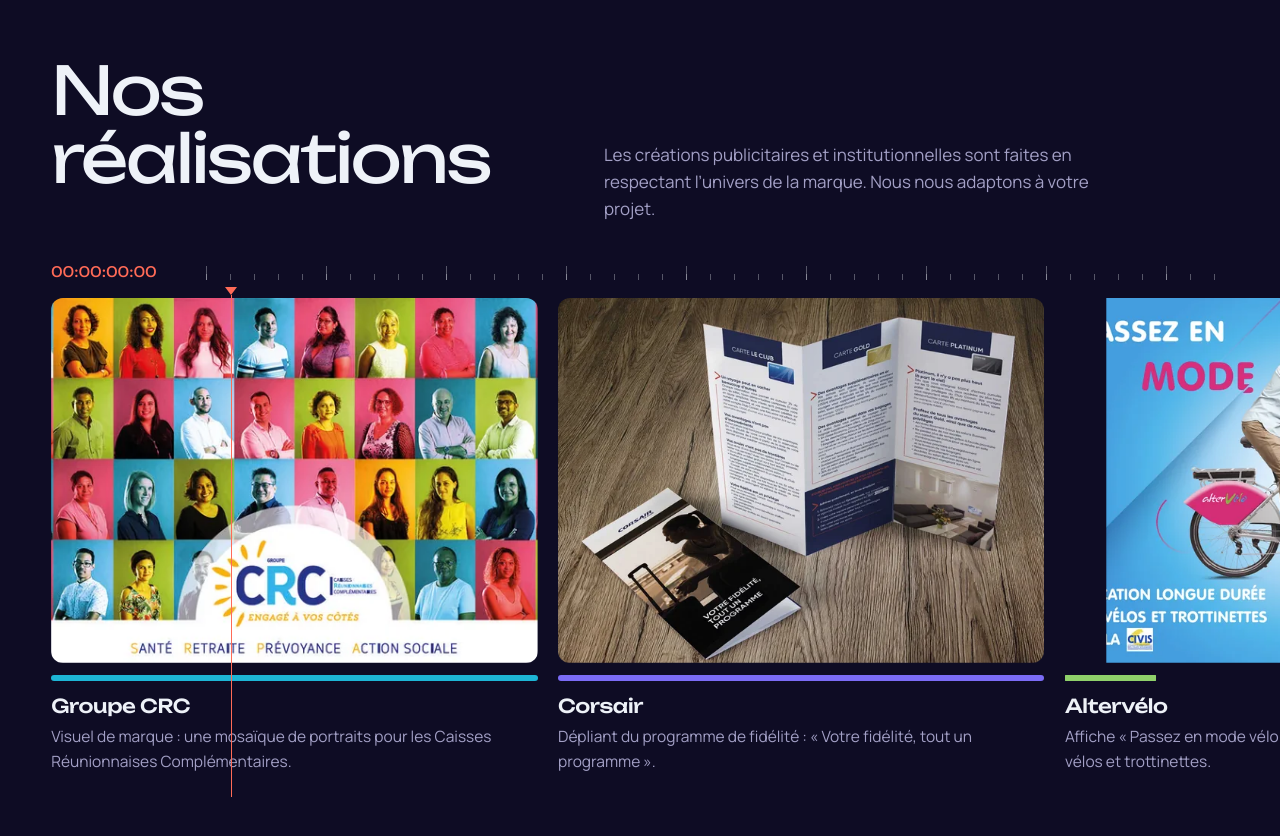
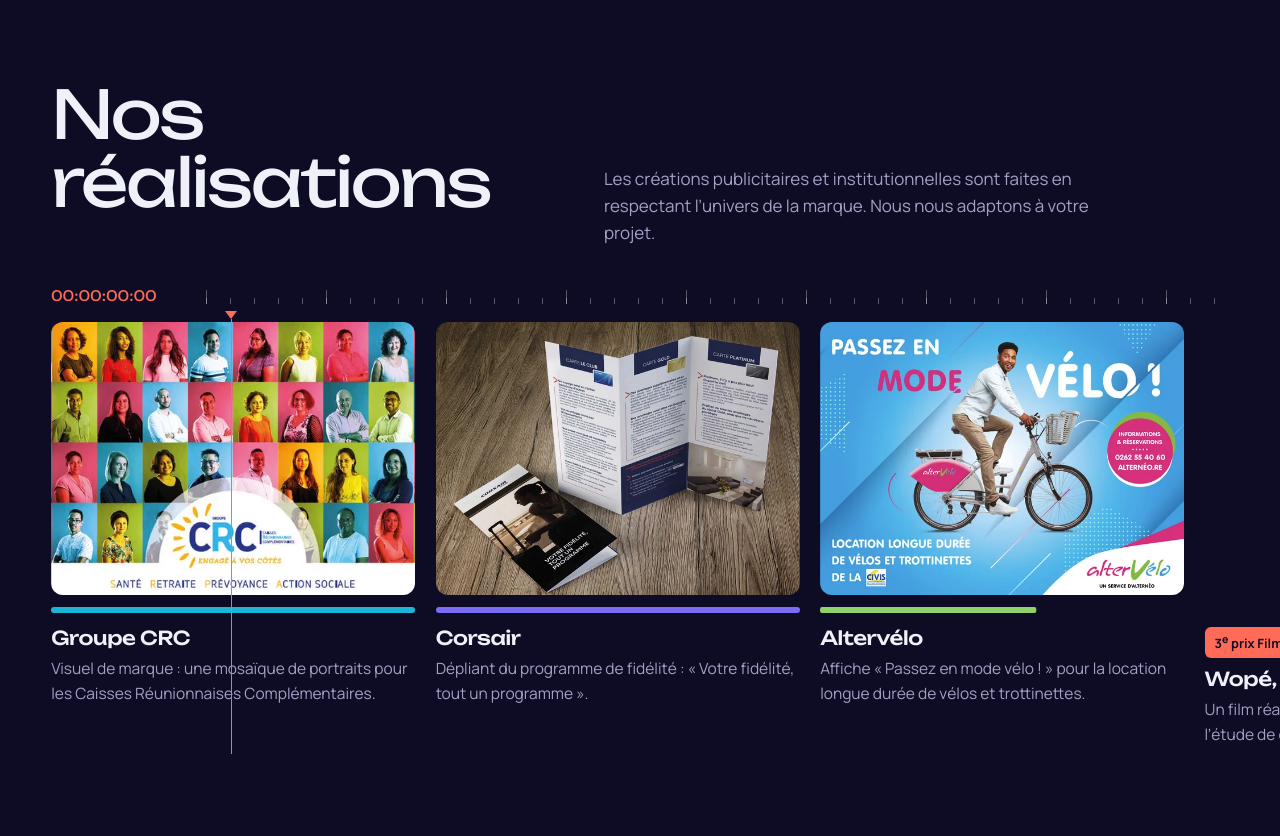
Before and after one commit to Kiwi570/gdreseau-maquette, a plain HTML site: page index.html in a window 1280 px wide. Shown: the part 6744-7580 px from the top of the page. Drawn offline with Linux system fonts and the light colour scheme; animation ran at ten frames a second.

Commit message:
Maquette GD Reseau v5 audit ecrans

```diff
--- a/assets/css/main.css
+++ b/assets/css/main.css
@@ -841,3 +841,39 @@
 .manifeste-figure::after { background: linear-gradient(180deg, rgba(14, 12, 36, .05) 0%, rgba(14, 12, 36, .22) 34%, rgba(14, 12, 36, .72) 62%, rgba(14, 12, 36, .92) 100%); }
 .manifeste-figure .org .o-line, .manifeste-figure .org .n-line { stroke-width: 1.8; }
 .manifeste-figure .org .o-node { fill: rgba(14, 12, 36, .92); }
+
+/* ---------- v5 : réalisations calées sur la hauteur de l'écran ---------- */
+.real:not(.tl-native) .real-pin { justify-content: flex-start; padding-top: calc(var(--header-h) + clamp(16px, 4vh, 48px)); }
+.real:not(.tl-native) .clip { width: calc(var(--mh, 420px) * 4 / 3); }
+.real:not(.tl-native) .clip .media { height: var(--mh, 420px); aspect-ratio: auto; }
+.real:not(.tl-native) .clip p { display: -webkit-box; -webkit-line-clamp: 2; -webkit-box-orient: vertical; overflow: hidden; }
+.real.is-compact .real-head { margin-bottom: 12px; align-items: center; }
+.real.is-compact .real-head .sec-title { font-size: clamp(1.7rem, 3.4vw, 2.8rem); margin-bottom: 0; }
+.real.is-compact .real-head p { display: none; }
+/* écrans larges mais peu hauts : pas d'effet collant pour le manifeste */
+@media (min-width: 901px) and (max-height: 699px) {
+  html.js:not(.is-calm) .manifeste { min-height: 0; }
+  .manifeste-sticky { position: relative; min-height: 0; padding-block: clamp(72px, 10vh, 120px); }
+  .manifeste-figure { height: min(88vh, 620px); }
+}
+.sec-nav.is-muted { opacity: 0; pointer-events: none; }
+@media (max-width: 1240px) { .sec-nav { display: none; } }
+/* téléphone en paysage : cartes et visuels à la hauteur de l'écran */
+@media (max-width: 900px) and (max-height: 520px) {
+  .tl-native .clip { width: min(70vw, calc((100svh - 150px) * 4 / 3)); }
+  .manifeste-figure { width: auto; height: min(84svh, 520px); max-width: 100%; margin-inline: auto; }
+  .manifeste-visual { justify-content: center; }
+  .team-stage { height: 80svh; }
+}
+/* grands écrans : la mise en page s'élargit et le texte grandit avec */
+@media (min-width: 1800px) { html { font-size: 17.5px; } :root { --max: 1640px; } }
+@media (min-width: 2300px) { html { font-size: 20px; } :root { --max: 1920px; --header-h: 88px; } }
+/* le panneau « votre équipe » tient toujours dans la hauteur de l'écran */
+@media (min-width: 901px) {
+  .brief-stage { max-height: max(170px, calc(100vh - var(--header-h) - 250px)); }
+}
+.tl-native .clip p { display: -webkit-box; -webkit-line-clamp: 2; -webkit-box-orient: vertical; overflow: hidden; }
+.real.is-compact .clip p { display: none; }
+@media (max-width: 900px) and (max-height: 520px) { .tl-native .clip p { display: none; } }
+.clip .ph--poster { container-type: size; }
+.clip .ph--poster .ph-cap { left: 0; right: 0; bottom: 0; top: auto; height: 10.67cqh; line-height: 10.67cqh; padding-inline: max(10px, 4cqw); font-size: min(.72rem, 5.4cqh); white-space: nowrap; overflow: hidden; text-overflow: ellipsis; text-align: right; }
--- a/assets/js/constellation.js
+++ b/assets/js/constellation.js
@@ -404,7 +404,7 @@
   // --- rendu WebGL
   let render;
   if (useGL) {
-    const dpr = Math.min(window.devicePixelRatio || 1, mobile ? 1.5 : 2);
+    const dpr = Math.max(1, Math.min(window.devicePixelRatio || 1, mobile ? 1.5 : 2, 3200 / Math.max(1, window.innerWidth)));
     const renderer = new Renderer({ canvas, dpr, alpha: true, premultipliedAlpha: true, antialias: false, depth: false });
     const gl = renderer.gl;
     gl.clearColor(0, 0, 0, 0);
--- a/assets/js/site.js
+++ b/assets/js/site.js
@@ -542,6 +542,7 @@
         if (!self.isActive) return;
         links.forEach((l) => { l.classList.toggle('is-on', l === a); if (l === a) l.setAttribute('aria-current', 'true'); else l.removeAttribute('aria-current'); });
         nav.classList.toggle('is-light', sec.classList.contains('is-light'));
+        nav.classList.toggle('is-muted', sec.id === 'realisations');
       },
     });
   });
@@ -624,12 +625,12 @@
   if (mimg) tl.fromTo(mimg, { scale: 1.16, yPercent: -3 }, { scale: 1, yPercent: 0, ease: 'none', duration: tl.duration() }, 0);
   if (calm) { tl.progress(1); return; }
   const sec = $('#manifeste');
-  ScrollTrigger.create({
-    trigger: sec,
-    start: mobile ? 'top 75%' : 'top top',
-    end: mobile ? 'bottom 40%' : 'bottom bottom',
-    scrub: 0.8,
-    animation: tl,
+  const mmM = gsap.matchMedia();
+  mmM.add('(min-width: 901px) and (min-height: 700px)', () => {
+    ScrollTrigger.create({ trigger: sec, start: 'top top', end: 'bottom bottom', scrub: 0.8, animation: tl });
+  });
+  mmM.add('(max-width: 900px), (max-height: 699px)', () => {
+    ScrollTrigger.create({ trigger: sec, start: 'top 75%', end: 'bottom 40%', scrub: 0.8, animation: tl });
   });
 }
 
@@ -794,13 +795,29 @@
   }, { passive: true });
   if (calm) return; // défilement horizontal natif (classe tl-native)
   const mm = gsap.matchMedia();
-  mm.add('(min-width: 901px)', () => {
+  const pinEl = $('.real-pin', sec);
+  // la carte entière (image + légende) doit tenir dans la hauteur de l'écran
+  const clipsEls = $$('.clip', sec);
+  const capH = () => Math.max(...clipsEls.map((c) => c.offsetHeight - ($('.media', c)?.offsetHeight || 0)));
+  const sizeClips = () => {
+    sec.classList.remove('is-compact');
+    const avail = () => innerHeight - (track.getBoundingClientRect().top - pinEl.getBoundingClientRect().top) - capH() - 18;
+    const apply = (v) => sec.style.setProperty('--mh', Math.floor(Math.max(150, Math.min(v, innerWidth * 0.38 * 0.75, 440))) + 'px');
+    apply(avail());
+    if (avail() < 250) sec.classList.add('is-compact');
+    // deux passes : la légende peut changer de hauteur avec la largeur de la carte
+    apply(avail());
+    apply(avail());
+  };
+  mm.add('(min-width: 901px) and (min-height: 480px)', () => {
     sec.classList.remove('tl-native');
     vp.scrollLeft = 0;
+    sizeClips();
+    ScrollTrigger.addEventListener('refreshInit', sizeClips);
     const dist = () => Math.max(0, track.scrollWidth - vp.clientWidth);
     const tween = gsap.to(track, { x: () => -dist(), ease: 'none' });
     const st = ScrollTrigger.create({
-      trigger: sec, pin: $('.real-pin', sec), start: 'top top', end: () => '+=' + dist() * 1.05,
+      trigger: pinEl, pin: pinEl, start: 'top top', end: () => '+=' + dist() * 1.05,
       scrub: 0.8, animation: tween, invalidateOnRefresh: true, anticipatePin: 1,
       onUpdate: (self) => { tc.textContent = fmtTC(self.progress); },
     });
@@ -827,6 +844,9 @@
     };
     sec.addEventListener('focusin', onFocus);
     return () => {
+      ScrollTrigger.removeEventListener('refreshInit', sizeClips);
+      sec.classList.remove('is-compact');
+      sec.style.removeProperty('--mh');
       sec.removeEventListener('focusin', onFocus);
       sec.classList.add('tl-native');
       gsap.set(track, { clearProps: 'transform' });
```
